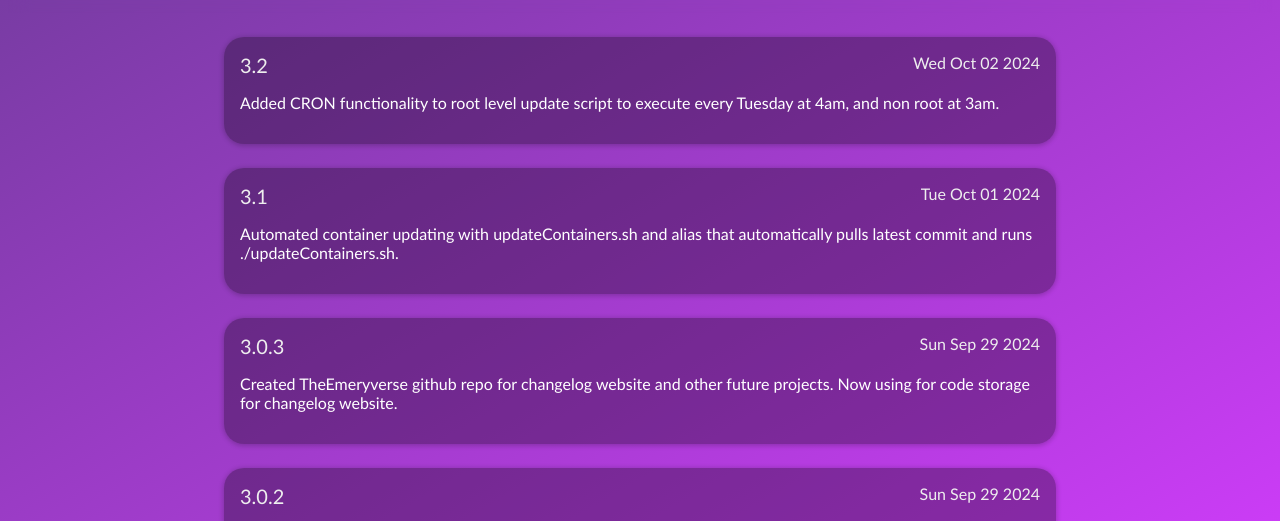
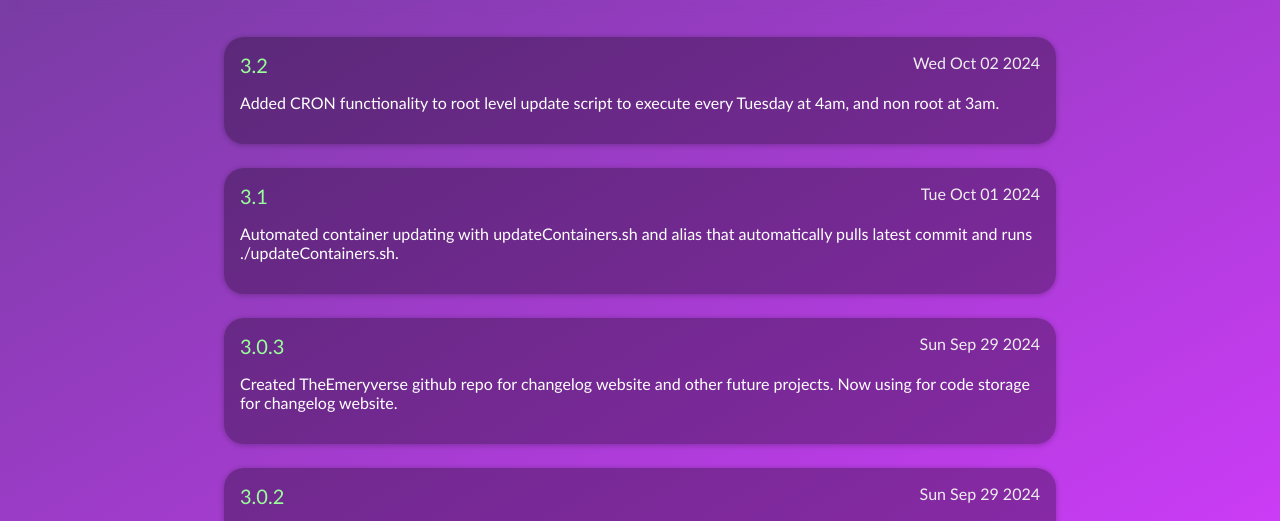
Before and after one commit to TheEmeryverse/changelog, a React app: page / in a window 1280 px wide. Shown: the part 196-717 px from the top of the page. Built offline with nearby package versions, Linux system fonts and the light colour scheme.

Commit message:
colored the version no. green

```diff
--- a/src/components/VersionCard.js
+++ b/src/components/VersionCard.js
@@ -6,7 +6,7 @@ export const VersionCard = (props) => {
     return <div className='versionCard'>
         <div className='versionHeader'>
             <div className="versionTitle">
-                {version}
+                <span className='versionNumber'>{version}</span>
                 { info.title ? ` – ${info.title}`: ''}
             </div>
             <div className="versionDate">{date ? date.toDateString() : ''}</div>
--- a/src/styles.css
+++ b/src/styles.css
@@ -86,6 +86,10 @@ h1 {
         justify-content: space-between;
 }
 
+.versionNumber {
+        color: #9f9;
+}
+
 .versionTitle {
         font-size: 20px;
         color: #eee;
```
